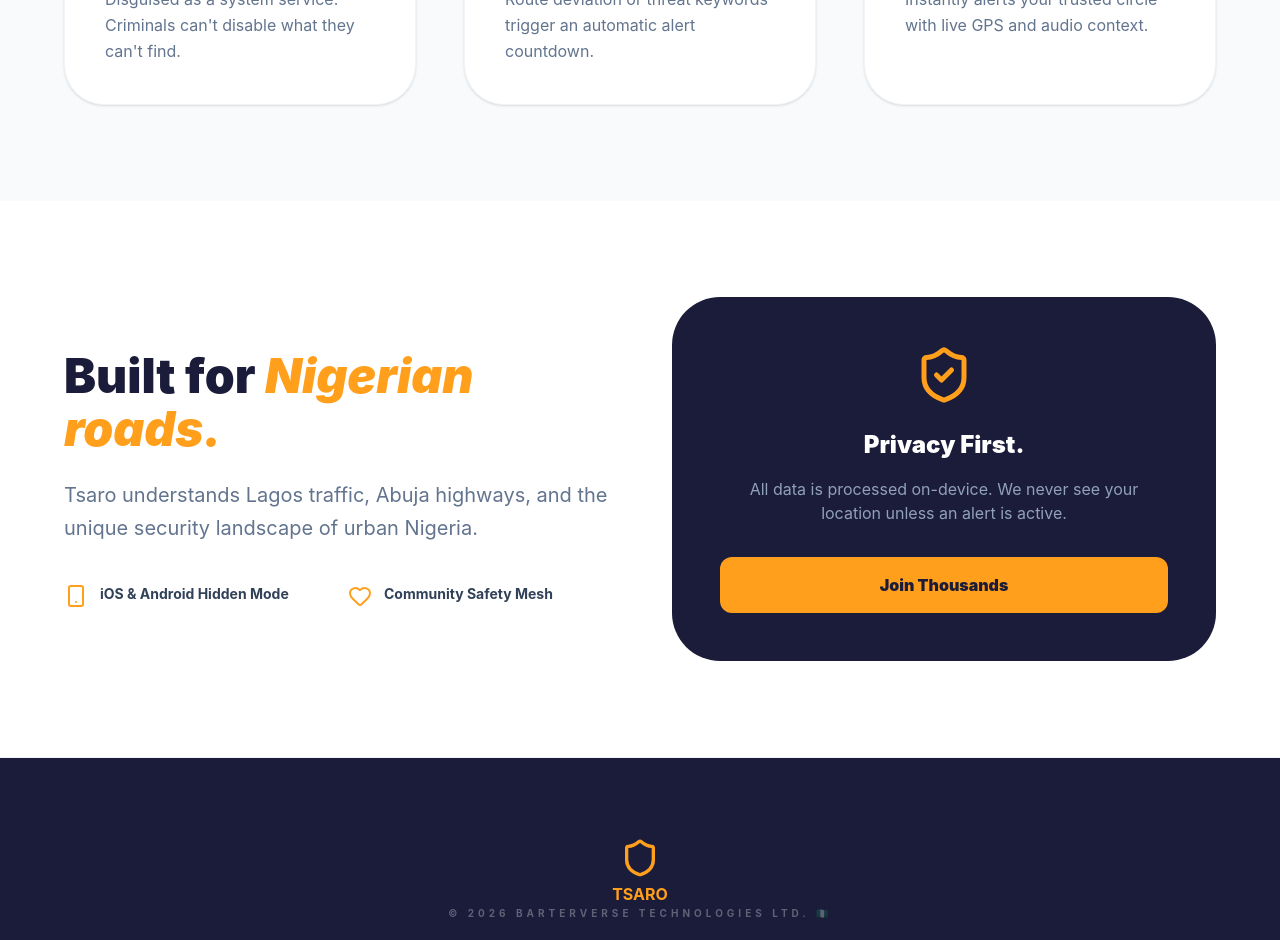
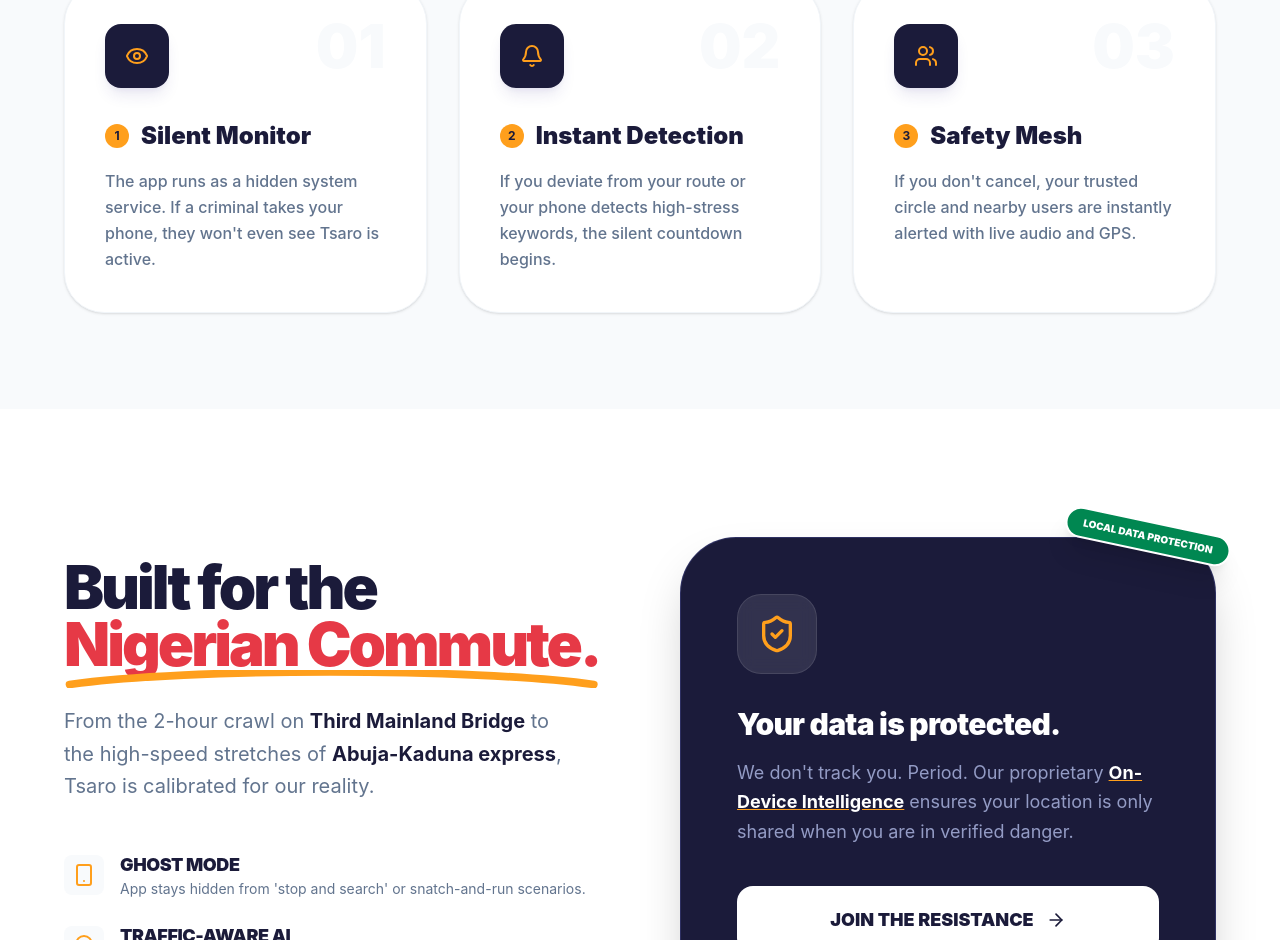
Before and after one commit to toyosee/tsaro, a React (Vite) app: page / in a window 1280 px wide. Shown: the part 1860-2800 px from the top of the page. Built offline with nearby package versions, Linux system fonts and the light colour scheme; no server answers.

Commit message:
UI fixed

```diff
--- a/src/App.jsx
+++ b/src/App.jsx
@@ -4,7 +4,7 @@
 import {
   Shield, Eye, Users, MapPin, Bell, Smartphone,
   ChevronRight, ArrowRight, AlertTriangle, CheckCircle,
-  Heart, X, Loader2, ShieldCheck
+  X, Loader2, ShieldCheck
 } from 'lucide-react';
 import { Client, Databases, ID, Query } from 'appwrite';
 
@@ -27,6 +27,15 @@
   const [loading, setLoading] = useState(false);
   const [error, setError] = useState('');
   const [showPopup, setShowPopup] = useState(false);
+  const [isScrolled, setIsScrolled] = useState(false);
+
+  useEffect(() => {
+    const handleScroll = () => {
+      setIsScrolled(window.scrollY > 20);
+    };
+    window.addEventListener('scroll', handleScroll);
+    return () => window.removeEventListener('scroll', handleScroll);
+  }, []);
 
   // 1. Popup Triggers: Exit Intent & 30s Timer
   useEffect(() => {
@@ -160,11 +169,16 @@
       </AnimatePresence>
 
       {/* --- HEADER  --- */}
-      <header className="bg-[#1B1B3A] text-white py-5 px-6 sticky top-0 z-50 shadow-lg">
+      {/* 2. Fixed Header with dynamic styling */}
+    <header className={`fixed top-0 left-0 right-0 z-50 transition-all duration-300 px-6 py-5 ${
+      isScrolled
+      ? "bg-[#1B1B3A]/90 backdrop-blur-md shadow-xl border-b border-white/5"
+      : "bg-[#1B1B3A]"
+    }`}>
       <div className="max-w-6xl mx-auto flex justify-between items-center">
-          <h1 className="text-2xl font-black tracking-tighter">TSARO</h1>
+        <h1 className="text-2xl font-black tracking-tighter text-white">TSARO</h1>
         <div className="flex items-center gap-6">
-            <div className="hidden md:flex items-center gap-2 text-xs font-bold opacity-60 uppercase tracking-widest">
+          <div className="hidden md:flex items-center gap-2 text-xs font-bold opacity-60 uppercase tracking-widest text-white">
             <MapPin size={14} className="text-[#FF9F1C]" />
             <span>Lagos • Abuja • Port Harcourt</span>
           </div>
@@ -179,6 +193,8 @@
         </div>
       </div>
       </header>
+
+      <div className="h-[76px] bg-[#1B1B3A]" />
 
       {/* --- HERO SECTION --- */}
       <section className="bg-[#1B1B3A] text-white py-24 px-6 relative overflow-hidden">
@@ -265,57 +281,212 @@
         </div>
       </section>
 
-      {/* --- CORE SOLUTION --- */}
-      <section className="py-24 px-6 bg-slate-50">
-        <div className="max-w-6xl mx-auto grid md:grid-cols-3 gap-12">
+      {/* --- CORE SOLUTION (Step-by-Step Progression) --- */}
+      <section className="py-24 px-6 bg-slate-50 relative overflow-hidden">
+        <div className="max-w-6xl mx-auto">
+
+          <div className="mb-16">
+            <motion.h4
+              variants={fadeInUp}
+              className="text-[#1B1B3A] text-4xl md:text-5xl font-black tracking-tight"
+            >
+              Tsaro works <span className="text-[#FF9F1C] italic">differently.</span>
+            </motion.h4>
+            <div className="h-1.5 w-24 bg-[#FF9F1C] mt-4 rounded-full" />
+          </div>
+
+          <div className="grid md:grid-cols-3 gap-8 relative">
             {[
-            { i: <Eye />, t: "Undetectable", d: "Disguised as a system service. Criminals can't disable what they can't find." },
-            { i: <Bell />, t: "Auto-Detection", d: "Route deviation or threat keywords trigger an automatic alert countdown." },
-            { i: <Users />, t: "Safety Mesh", d: "Instantly alerts your trusted circle with live GPS and audio context." }
+              {
+                i: <Eye />,
+                t: "Silent Monitor",
+                d: "The app runs as a hidden system service. If a criminal takes your phone, they won't even see Tsaro is active."
+              },
+              {
+                i: <Bell />,
+                t: "Instant Detection",
+                d: "If you deviate from your route or your phone detects high-stress keywords, the silent countdown begins."
+              },
+              {
+                i: <Users />,
+                t: "Safety Mesh",
+                d: "If you don't cancel, your trusted circle and nearby users are instantly alerted with live audio and GPS."
+              }
             ].map((f, i) => (
-            <div key={i} className="bg-white p-10 rounded-[2.5rem] shadow-sm border border-slate-100 hover:shadow-xl transition-all">
-              <div className="text-[#FF9F1C] mb-6">{f.i}</div>
-              <h4 className="text-2xl font-black mb-4 text-[#1B1B3A]">{f.t}</h4>
-              <p className="text-slate-500 leading-relaxed">{f.d}</p>
+              <motion.div
+                key={i}
+                initial={{ opacity: 0, y: 20 }}
+                whileInView={{ opacity: 1, y: 0 }}
+                transition={{ delay: i * 0.2 }}
+                className="bg-white p-10 rounded-[2.5rem] shadow-sm border border-slate-100 hover:shadow-2xl hover:border-indigo-50 transition-all relative group"
+              >
+                {/* 1, 2, 3 Count Indicator */}
+                <div className="absolute top-8 right-10 text-6xl font-black text-slate-50 group-hover:text-amber-50 transition-colors pointer-events-none">
+                  0{i + 1}
                 </div>
+
+                {/* Icon Wrapper */}
+                <div className="w-16 h-16 bg-[#1B1B3A] rounded-2xl flex items-center justify-center text-[#FF9F1C] mb-8 shadow-lg shadow-indigo-900/10">
+                  {f.i}
+                </div>
+
+                <h4 className="text-2xl font-black mb-4 text-[#1B1B3A] flex items-center gap-3">
+                  <span className="text-xs bg-[#FF9F1C] text-[#1B1B3A] w-6 h-6 rounded-full flex items-center justify-center font-bold">
+                    {i + 1}
+                  </span>
+                  {f.t}
+                </h4>
+
+                <p className="text-slate-500 leading-relaxed font-medium">
+                  {f.d}
+                </p>
+              </motion.div>
             ))}
-        </div>
-      </section>
-
-      {/* --- NIGERIAN ROADS --- */}
-      <section className="py-24 px-6 bg-white border-b border-slate-100">
-        <div className="max-w-6xl mx-auto grid md:grid-cols-2 gap-16 items-center">
-          <div>
-            <h3 className="text-4xl md:text-5xl font-black mb-6 text-[#1B1B3A] leading-[1.1]">
-              Built for <span className="text-[#FF9F1C] italic">Nigerian roads.</span>
-            </h3>
-            <p className="text-xl text-slate-500 mb-10 leading-relaxed">
-              Tsaro understands Lagos traffic, Abuja highways, and the unique security landscape of urban Nigeria.
-            </p>
-            <div className="grid sm:grid-cols-2 gap-6">
-              <div className="flex items-start gap-3">
-                <Smartphone className="text-[#FF9F1C] shrink-0" />
-                <p className="text-sm font-bold text-slate-700">iOS & Android Hidden Mode</p>
-              </div>
-              <div className="flex items-start gap-3">
-                <Heart className="text-[#FF9F1C] shrink-0" />
-                <p className="text-sm font-bold text-slate-700">Community Safety Mesh</p>
-              </div>
-            </div>
-          </div>
-          <div className="bg-[#1B1B3A] rounded-[3rem] p-12 text-white text-center">
-            <ShieldCheck size={60} className="mx-auto text-[#FF9F1C] mb-6" />
-            <h4 className="text-2xl font-black mb-4">Privacy First.</h4>
-            <p className="text-slate-400 mb-8">All data is processed on-device. We never see your location unless an alert is active.</p>
-            <button onClick={openModal} className="bg-[#FF9F1C] text-[#1B1B3A] px-8 py-4 rounded-xl font-black w-full">Join Thousands</button>
           </div>
         </div>
       </section>
 
-      <footer className="bg-[#1B1B3A] text-white py-20 px-6 text-center">
-        <Shield className="mx-auto mb-1 text-[#FF9F1C]" size={40} />
-        <strong className='mx-auto mb-4 text-[#FF9F1C]'>TSARO</strong>
-        <p className="text-[10px] font-bold opacity-30 uppercase tracking-[0.4em]">© {new Date().getFullYear()} Barterverse Technologies Ltd. 🇳🇬</p>
+      {/* --- NIGERIAN ROADS FACE-LIFT --- */}
+      <section className="py-32 px-6 bg-white border-b border-slate-100 overflow-hidden">
+        <div className="max-w-6xl mx-auto grid md:grid-cols-2 gap-20 items-center">
+
+          <div className="relative">
+            {/* Subtle background accent */}
+            <div className="absolute -top-20 -left-20 w-64 h-64 bg-amber-50 rounded-full blur-3xl opacity-60 -z-10" />
+
+            <motion.div initial={{ opacity: 0, x: -20 }} whileInView={{ opacity: 1, x: 0 }}>
+              <h3 className="text-5xl md:text-6xl font-black mb-8 text-[#1B1B3A] leading-[0.95] tracking-tighter">
+                Built for the <br />
+                <span className="text-[#E63946] relative">
+                  Nigerian Commute.
+                  <svg className="absolute -bottom-2 left-0 w-full" viewBox="0 0 350 12" fill="none" xmlns="http://www.w3.org/2000/svg">
+                    <path d="M3.5 9.5C80 -1.5 267 -1.5 346.5 9.5" stroke="#FF9F1C" strokeWidth="5" strokeLinecap="round"/>
+                  </svg>
+                </span>
+              </h3>
+
+              <p className="text-xl text-slate-500 mb-12 leading-relaxed max-w-lg">
+                From the 2-hour crawl on <span className="text-[#1B1B3A] font-bold">Third Mainland Bridge</span> to the high-speed stretches of <span className="text-[#1B1B3A] font-bold">Abuja-Kaduna express</span>, Tsaro is calibrated for our reality.
+              </p>
+
+              <div className="space-y-6">
+                {[
+                  { icon: <Smartphone className="text-[#FF9F1C]" />, title: "Ghost Mode", desc: "App stays hidden from 'stop and search' or snatch-and-run scenarios." },
+                  { icon: <MapPin className="text-[#FF9F1C]" />, title: "Traffic-Aware AI", desc: "Recognizes the difference between 'Gidi' traffic and a dangerous diversion." }
+                ].map((item, i) => (
+                  <div key={i} className="flex gap-4 group">
+                    <div className="mt-1 w-10 h-10 shrink-0 bg-slate-50 rounded-lg flex items-center justify-center group-hover:bg-[#FF9F1C]/10 transition-colors">
+                      {item.icon}
+                    </div>
+                    <div>
+                      <h5 className="font-black text-[#1B1B3A] text-lg uppercase tracking-tight">{item.title}</h5>
+                      <p className="text-slate-500 text-sm leading-snug">{item.desc}</p>
+                    </div>
+                  </div>
+                ))}
+              </div>
+            </motion.div>
+          </div>
+
+          {/* The "Privacy Vault" Card */}
+          <motion.div
+            initial={{ opacity: 0, scale: 0.95 }}
+            whileInView={{ opacity: 1, scale: 1 }}
+            className="relative"
+          >
+            {/* Decorative "Nigerian Green" badge */}
+            <div className="absolute -top-4 -right-4 bg-[#008751] text-white text-[10px] font-black px-4 py-1.5 rounded-full z-20 shadow-xl border-2 border-white rotate-12">
+              LOCAL DATA PROTECTION
+            </div>
+
+            <div className="bg-[#1B1B3A] rounded-[3.5rem] p-10 md:p-14 text-white relative overflow-hidden shadow-2xl border border-indigo-400/20">
+              {/* Abstract Security Pattern Background */}
+              <div className="absolute inset-0 opacity-10 pointer-events-none bg-[radial-gradient(circle_at_center,_var(--tw-gradient-stops))] from-indigo-400 via-transparent to-transparent" />
+
+              <div className="relative z-10">
+                <div className="bg-white/10 w-20 h-20 rounded-3xl flex items-center justify-center mb-8 backdrop-blur-sm border border-white/10">
+                  <ShieldCheck size={40} className="text-[#FF9F1C]" />
+                </div>
+
+                <h4 className="text-3xl font-black mb-4 tracking-tight">Your data is protected.</h4>
+                <p className="text-indigo-200/70 mb-10 leading-relaxed text-lg">
+                  We don't track you. Period. Our proprietary <span className="text-white font-bold underline decoration-[#FF9F1C]">On-Device Intelligence</span> ensures your location is only shared when you are in verified danger.
+                </p>
+
+                <button
+                  onClick={openModal}
+                  className="group relative w-full bg-white text-[#1B1B3A] px-8 py-5 rounded-2xl font-black text-lg hover:bg-[#FF9F1C] hover:text-[#1B1B3A] transition-all duration-300 flex items-center justify-center gap-3"
+                >
+                  JOIN THE RESISTANCE
+                  <ArrowRight size={20} className="group-hover:translate-x-1 transition-transform" />
+                </button>
+              </div>
+            </div>
+          </motion.div>
+
+        </div>
+      </section>
+
+{/* --- STREAMLINED FOOTER --- */}
+      <footer className="bg-[#1B1B3A] text-white pt-20 pb-12 px-6 border-t border-white/5">
+        <div className="max-w-6xl mx-auto">
+          <div className="grid md:grid-cols-2 gap-12 mb-16">
+
+            {/* Brand & Purpose */}
+            <div>
+              <div className="flex items-center gap-3 mb-6">
+                <Shield className="text-[#FF9F1C]" size={28} />
+                <span className="text-xl font-black tracking-tighter uppercase">TSARO</span>
+              </div>
+              <p className="text-slate-400 max-w-sm mb-8 text-sm leading-relaxed">
+                A sovereign privacy protocol for personal safety.
+                Built to detect emergencies silently and alert your mesh network instantly.
+              </p>
+
+              {/* System Status - Moved up for visibility during dev */}
+              <div className="flex items-center gap-2">
+                <div className="w-1.5 h-1.5 rounded-full bg-emerald-500 animate-pulse" />
+                <span className="text-[10px] font-black uppercase tracking-[0.2em] text-slate-400">
+                  Development Phase: v0.1.0-alpha
+                </span>
+              </div>
+            </div>
+
+            {/* Direct Action */}
+            <div className="md:text-right flex flex-col md:items-end justify-start">
+              <h5 className="font-black uppercase tracking-widest text-[10px] text-slate-500 mb-6">Next Steps</h5>
+              <ul className="space-y-4 text-sm font-bold">
+                <li
+                  onClick={openModal}
+                  className="text-[#FF9F1C] hover:text-white cursor-pointer transition-colors flex items-center md:justify-end gap-2"
+                >
+                  Join Waitlist <ArrowRight size={16} />
+                </li>
+                <li className="text-slate-400 hover:text-white cursor-pointer transition-colors">
+                  {/* Privacy Protocol */}
+                </li>
+              </ul>
+            </div>
+          </div>
+
+          {/* Bottom Bar */}
+          <div className="pt-10 border-t border-white/5 flex flex-col md:flex-row justify-between items-center gap-6">
+            <div className="text-center md:text-left">
+              <p className="text-[9px] font-bold text-slate-500 uppercase tracking-[0.3em] mb-1">
+                © {new Date().getFullYear()} Barterverse Technologies Ltd. 🇳🇬
+              </p>
+              <p className="text-[9px] text-slate-600 font-medium">
+                Designed for Nigerian Roads. Engineered in Kaduna.
+              </p>
+            </div>
+
+            {/* Socials - Simplified */}
+            {/* <div className="flex gap-6 opacity-40 hover:opacity-100 transition-opacity">
+               <a href="#" className="text-xs font-black uppercase tracking-widest hover:text-[#FF9F1C]">Twitter</a>
+               <a href="#" className="text-xs font-black uppercase tracking-widest hover:text-[#FF9F1C]">LinkedIn</a>
+            </div> */}
+          </div>
+        </div>
       </footer>
 
       <BackToTop />
```
Lines whose indentation alone changed are shown as unchanged.
